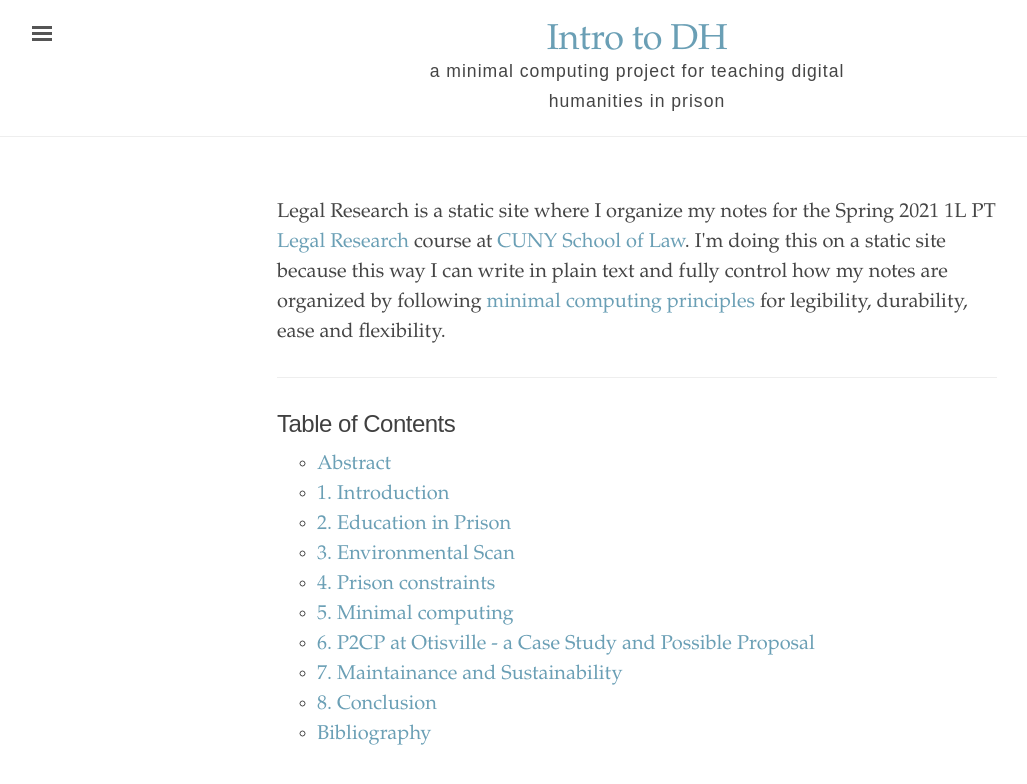
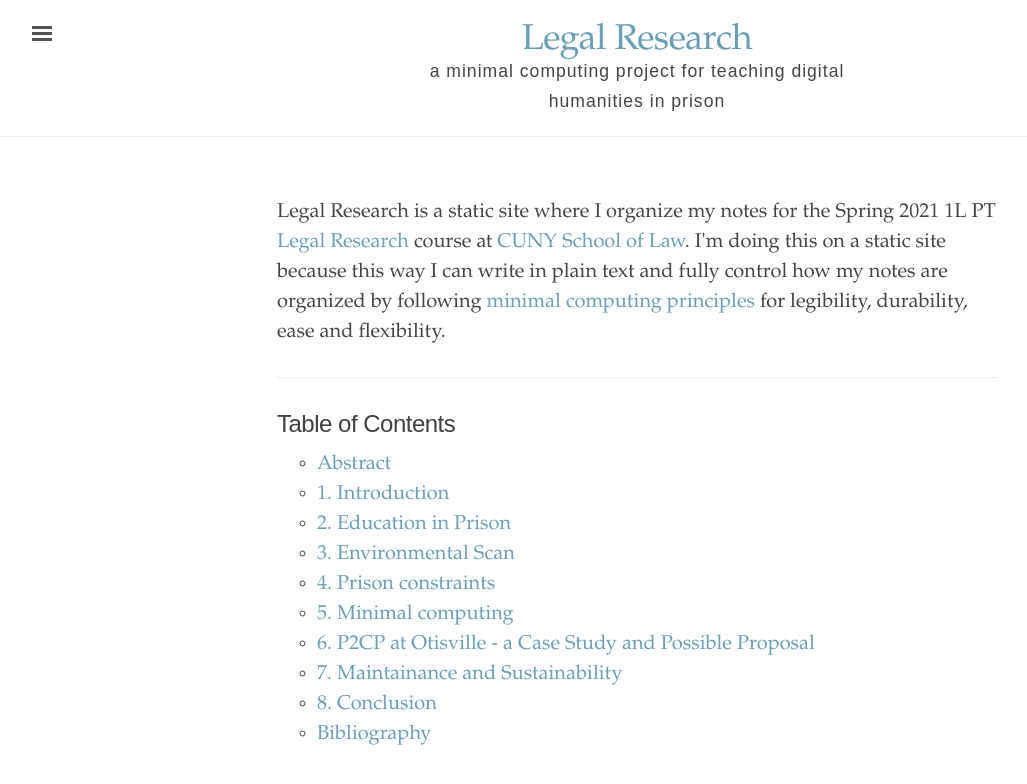
Before and after one commit to binipringle/legalresearch, a Jekyll site: the page built from index.html, in a window 1280 px wide. Shown: the top 784 px of the page, without its empty margins (3-1030 px from the left). Built offline with Jekyll 4.4.1, drawn with Linux system fonts in a browser that asks for light colours.

Commit message:
changed title again

```diff
--- a/_config.yml
+++ b/_config.yml
@@ -1,11 +1,11 @@
 # Built with Jekyll 3.6.0
 
 # Setupš
-title:               'Intro to DH'
+title:               'Legal Research'
 tagline:             'a minimal computing project for teaching digital humanities in prison'
 description:         'This minimal computing project is an introduction to digital humanities course to be taught in prison using a fairly simple computer network with no internet connection.'
 url:                 'https://github.com/binipringle'
-baseurl:             '/intro-to-dh'
+baseurl:             '/legalresearch'
 
 # About/contact
 author:
```
